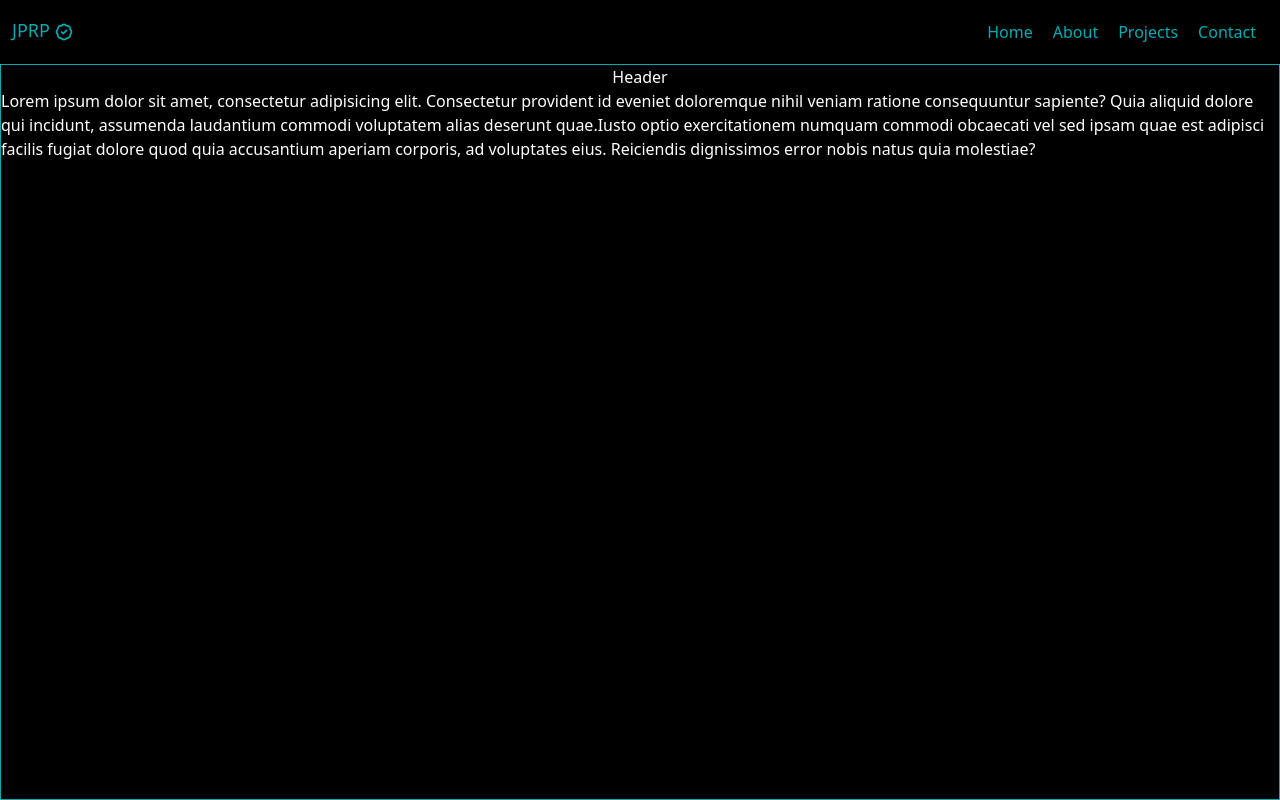
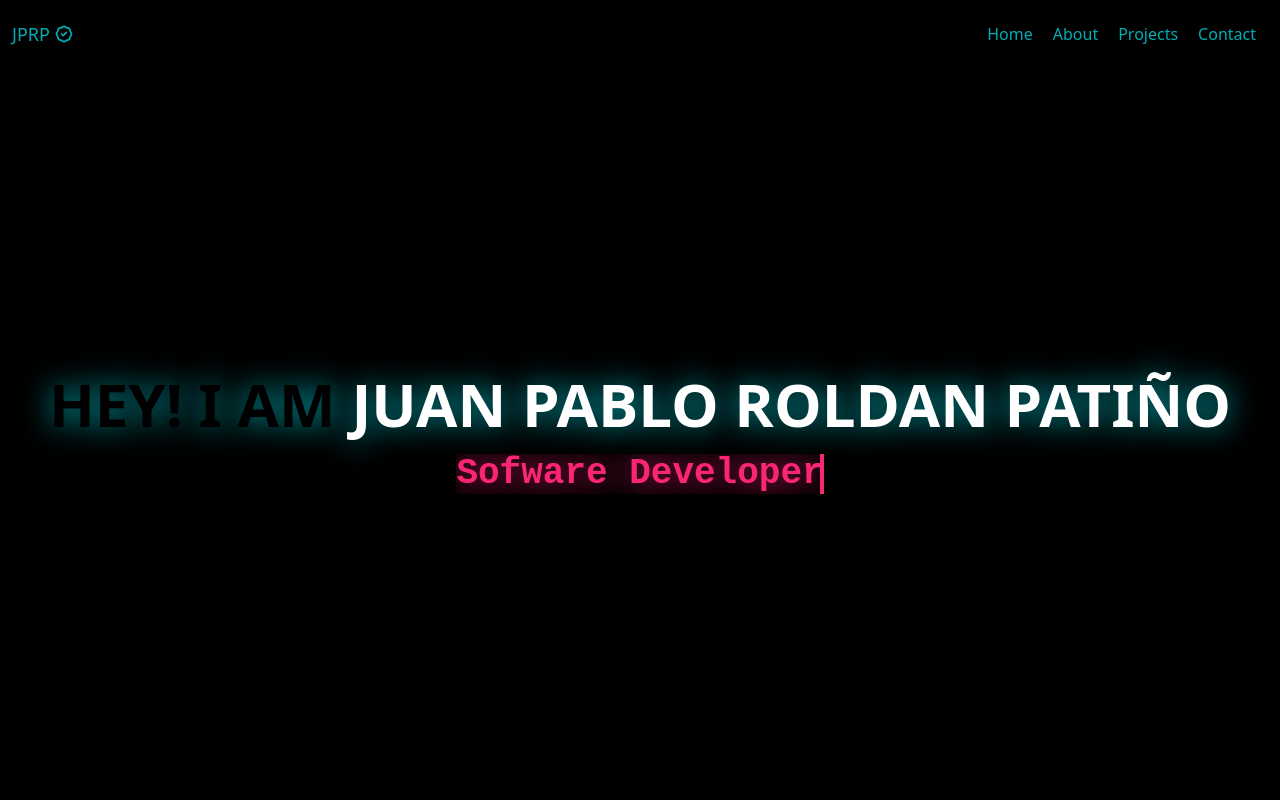
Before and after one commit to JuanPabloRP/portfolio_website, a React (Vite) app: page / in a window 1280 px wide. Shown: the top 800 px of the page. Built offline with nearby package versions, Linux system fonts and the light colour scheme.

Commit message:
header listo

```diff
--- a/src/pages/Home/Header.jsx
+++ b/src/pages/Home/Header.jsx
@@ -4,26 +4,55 @@ import PropTypes from 'prop-types';
 const HeaderStyled = ({ NAVBAR_HEIGHT }) => {
 	const Header = styled.header`
 		scroll-margin-top: ${NAVBAR_HEIGHT}px;
-		border-width: 1px;
 		min-height: calc(100vh - ${NAVBAR_HEIGHT}px);
+		font-weight: 800;
+
+		& h2 {
+			text-transform: uppercase;
+			color: #000;
+			text-shadow: 0 0 30px #00adb5;
+
+			& span:last-child {
+				color: white;
+			}
+		}
+
+		& p {
+			display: block;
+			font-family: monospace;
+			white-space: nowrap;
+			border-right: 4px solid;
+			width: 17ch;
+			text-shadow: 0 0 30px #fb2576;
+			animation: typing 2s steps(17), blink 0.5s infinite step-end alternate;
+			overflow: hidden;
+			text-align: center;
+		}
+
+		@keyframes typing {
+			from {
+				width: 0;
+			}
+		}
+
+		@keyframes blink {
+			50% {
+				border-color: transparent;
+			}
+		}
 	`;
 
 	return (
-		<Header id="header" className=" border-blue border-solid ">
-			<h2 className="text-center">Header</h2>
-			<p>
-				<span>
-					Lorem ipsum dolor sit amet, consectetur adipisicing elit. Consectetur
-					provident id eveniet doloremque nihil veniam ratione consequuntur
-					sapiente? Quia aliquid dolore qui incidunt, assumenda laudantium
-					commodi voluptatem alias deserunt quae.
-				</span>
-				<span>
-					Iusto optio exercitationem numquam commodi obcaecati vel sed ipsam
-					quae est adipisci facilis fugiat dolore quod quia accusantium aperiam
-					corporis, ad voluptates eius. Reiciendis dignissimos error nobis natus
-					quia molestiae?
-				</span>
+		<Header
+			id="header"
+			className=" flex content-center justify-center flex-col space-y-5"
+		>
+			<h2 className="flex flex-wrap content-center justify-center text-center text-4xl w-auto h-auto md:text-5xl lg:text-6xl">
+				<span className="md:pr-4">Hey! I am </span>
+				<span>Juan Pablo Roldan Patiño</span>
+			</h2>
+			<p className="text-pink text-3xl text-center mx-auto lg:text-4xl">
+				Sofware Developer
 			</p>
 		</Header>
 	);
--- a/src/pages/Home/Navbar.jsx
+++ b/src/pages/Home/Navbar.jsx
@@ -2,6 +2,7 @@ import { useState, useEffect, useRef } from 'react';
 //, useRef, useLayoutEffect
 import { HiMenu, HiX, HiOutlineBadgeCheck } from 'react-icons/hi';
 import PropTypes from 'prop-types';
+//import styled from '@emotion/styled';
 
 const Navbar = ({ onMeasure, handleOpenNavbar }) => {
 	const [activeSection, setActiveSection] = useState('');
@@ -53,12 +54,17 @@ const Navbar = ({ onMeasure, handleOpenNavbar }) => {
 	};
 	//
 
+	/*
+	const H3Styled = styled.h3`
+
+	`;
+	*/
 	return (
 		<nav
 			ref={navbarRef}
 			className={`bg-black text-white p-3 w-full sticky top-0 z-50 md:flex md:content-center md:justify-evenly md:py-2`}
 		>
-			<div className="w-full flex justify-between content-center  text-lg py-2 md:w-full ">
+			<div className="w-full flex justify-between content-center  text-lg py-2 md:w-full md:py-3">
 				<h3 className="text-blue w-full flex space-x-1">
 					<span className="">JPRP</span>
 					<HiOutlineBadgeCheck className="h-auto w-5" />
@@ -100,7 +106,9 @@ const Navbar = ({ onMeasure, handleOpenNavbar }) => {
 							<li
 								key={route}
 								className={`py-1 md:inline  ${
-									activeSection === route ? 'text-pink' : 'text-blue'
+									activeSection === route
+										? 'text-pink border-b-pink border-solid border-b-2'
+										: 'text-blue'
 								}`}
 							>
 								<a
```
